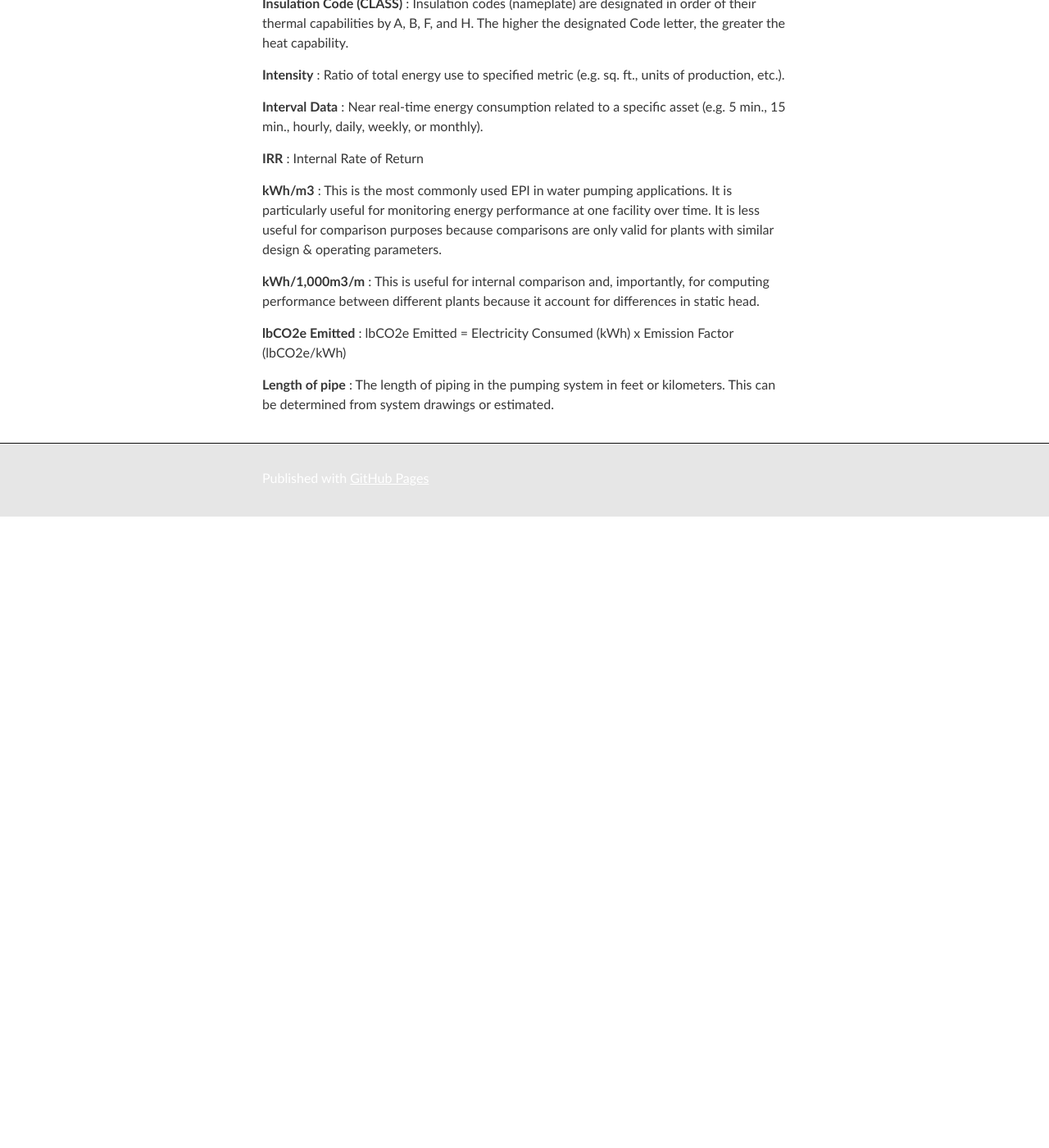
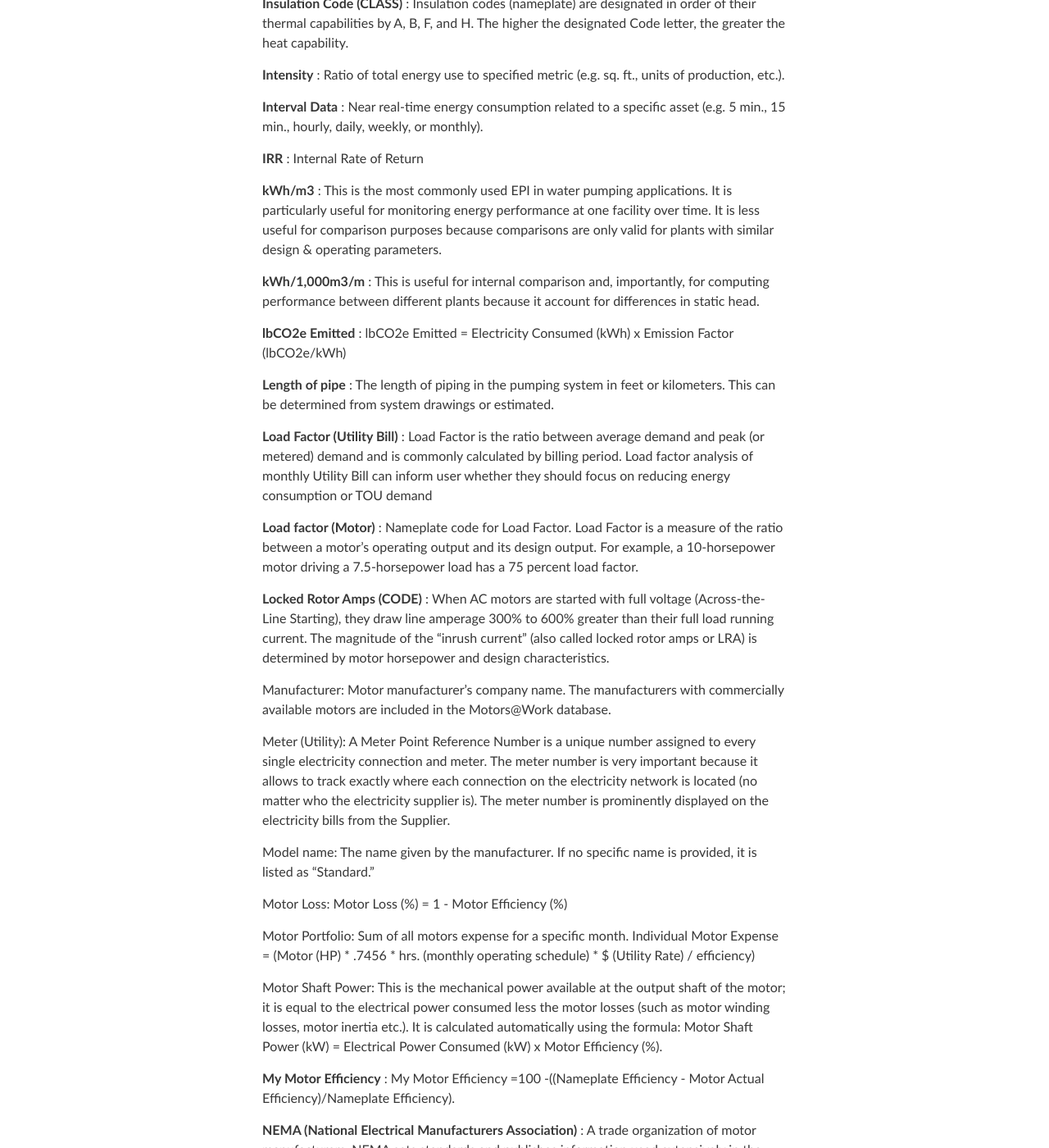
Before and after one commit to DeepakSirsath/assetsustainability.github.io, a Jekyll site: the page built from content/glossary/glossary.md, in a window 1280 px wide and 1400 px high, scrolled down 4719 px. Shown: the whole window at 82% size. Built offline with Jekyll 4.4.1, drawn with Linux system fonts in a browser that asks for light colours; comment, search, counter and statistics services are not loaded; before the commit the page ends 5349 px from its top, so only the background shows below that; some of the changed text lies outside the part shown.

Commit message:
Update glossary.md

```diff
--- a/content/glossary/glossary.md
+++ b/content/glossary/glossary.md
@@ -124,4 +124,57 @@ tags:
 
 **lbCO2e Emitted** : lbCO2e Emitted = Electricity Consumed (kWh) x Emission Factor (lbCO2e/kWh)
 
-**Length of pipe** : The length of piping in the pumping system in feet or kilometers.  This can be determined from system drawings or estimated.
+**Length of pipe** : The length of piping in the pumping system in feet or kilometers. This can be determined from system drawings or estimated.
+
+**Load Factor (Utility Bill)** : Load Factor is the ratio between average demand and peak (or metered) demand and is commonly calculated by billing period. Load factor analysis of monthly Utility Bill can inform user whether they should focus on reducing energy consumption or TOU demand
+
+**Load factor (Motor)** : Nameplate code for Load Factor.  Load Factor is a measure of the ratio between a motor’s operating output and its design output. For example, a 10-horsepower motor driving a 7.5-horsepower load has a 75 percent load factor.
+
+**Locked Rotor Amps (CODE)** : When AC motors are started with full voltage (Across-the-Line Starting), they draw line amperage 300% to 600% greater than their full load running current. The magnitude of the “inrush current” (also called locked rotor amps or LRA) is determined by motor horsepower and design characteristics.
+
+Manufacturer:  Motor manufacturer’s company name. The manufacturers with commercially available motors are included in the Motors@Work database.
+
+Meter (Utility): A Meter Point Reference Number is a unique number assigned to every single electricity connection and meter.  The meter number is very important because it allows to track exactly where each connection on the electricity network is located (no matter who the electricity supplier is).  The meter number is prominently displayed on the electricity bills from the Supplier.
+
+Model name: The name given by the manufacturer. If no specific name is provided, it is listed as “Standard.”
+
+Motor Loss: Motor Loss (%) = 1 - Motor Efficiency (%)
+
+Motor Portfolio:  Sum of all motors expense for a specific month.  Individual Motor Expense = (Motor (HP) * .7456 * hrs. (monthly operating schedule) * $ (Utility Rate) / efficiency)
+
+Motor Shaft Power: This is the mechanical power available at the output shaft of the motor; it is equal to the electrical power consumed less the motor losses (such as motor winding losses, motor inertia etc.).  It is calculated automatically using the formula: Motor Shaft Power (kW) = Electrical Power Consumed (kW) x Motor Efficiency (%).
+
+**My Motor Efficiency** : My Motor Efficiency =100 -((Nameplate Efficiency - Motor Actual Efficiency)/Nameplate Efficiency).
+
+**NEMA (National Electrical Manufacturers Association)** : A trade organization of motor manufacturers. NEMA sets standards and publishes information used extensively in the motor industry.
+
+**NEMA Design Types** : NEMA (National Electrical Manufacturers Association) designs have unique speed-torque-slip relationships - making them suited for different type of applications.
+
+1. NEMA design A:
+- Maximum 5% slip
+- High to medium starting current
+- Normal locked rotor torque
+- Normal breakdown torque
+- Suited for a broad variety of applications - like fans and pumps
+
+2. NEMA design B:
+- Maximum 5% slip
+- Low starting current
+- High locked rotor torque
+- Normal breakdown torque
+- Suited for a broad variety of applications, normal starting torque - common in HVAC application with fans, blowers and pumps
+
+3. NEMA design C:
+- Maximum 5% slip
+- Low starting current
+- High locked rotor torque
+- Normal breakdown torque
+- Suited for equipment with high inertia starts - like positive displacement pumps
+
+4. NEMA design D:
+- Maximum 5-13% slip
+- Low starting current
+- Very high locked rotor torque
+- Suited for equipment with very high inertia starts - like cranes, hoists etc.
+
+**Nominal efficiency** : An average value based on testing of a population of motors per IEEE 112-B. Since small variations in actual efficiencies are statistically expected, some motors will test a little higher or lower than their nominal ratings. NEMA has established guaranteed minimum efficiency values for each nominal efficiency to take into account this variation. All values in the Motors@Work database are nominal rather than guaranteed minimum efficiencies.
```
